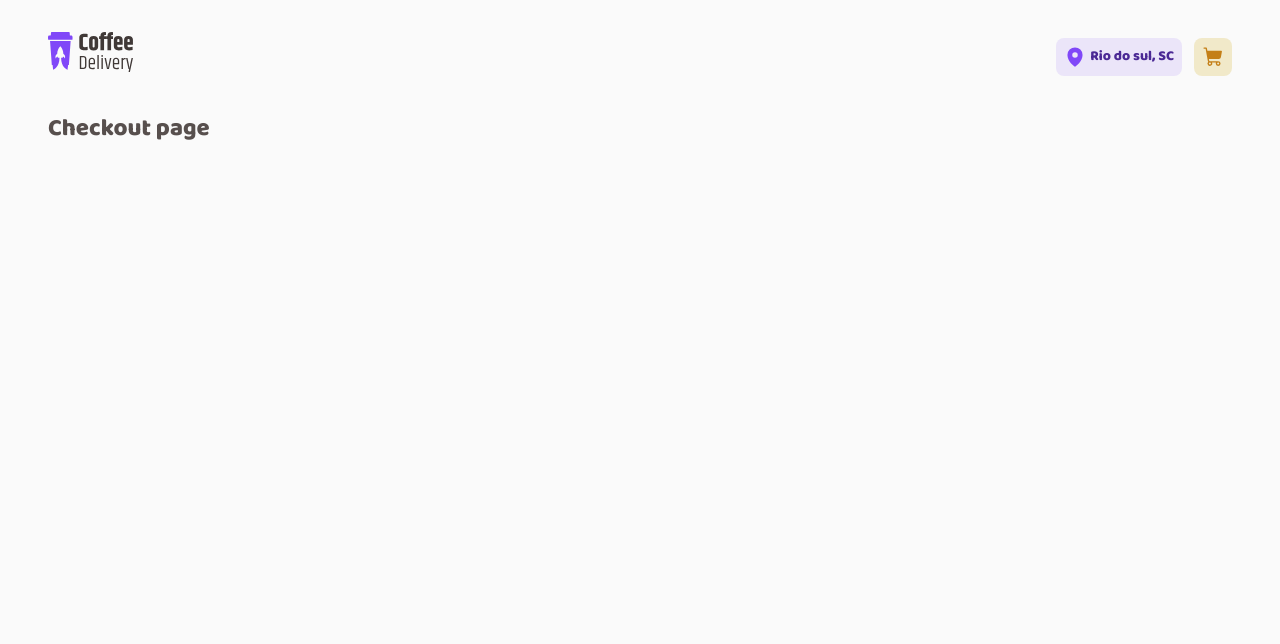
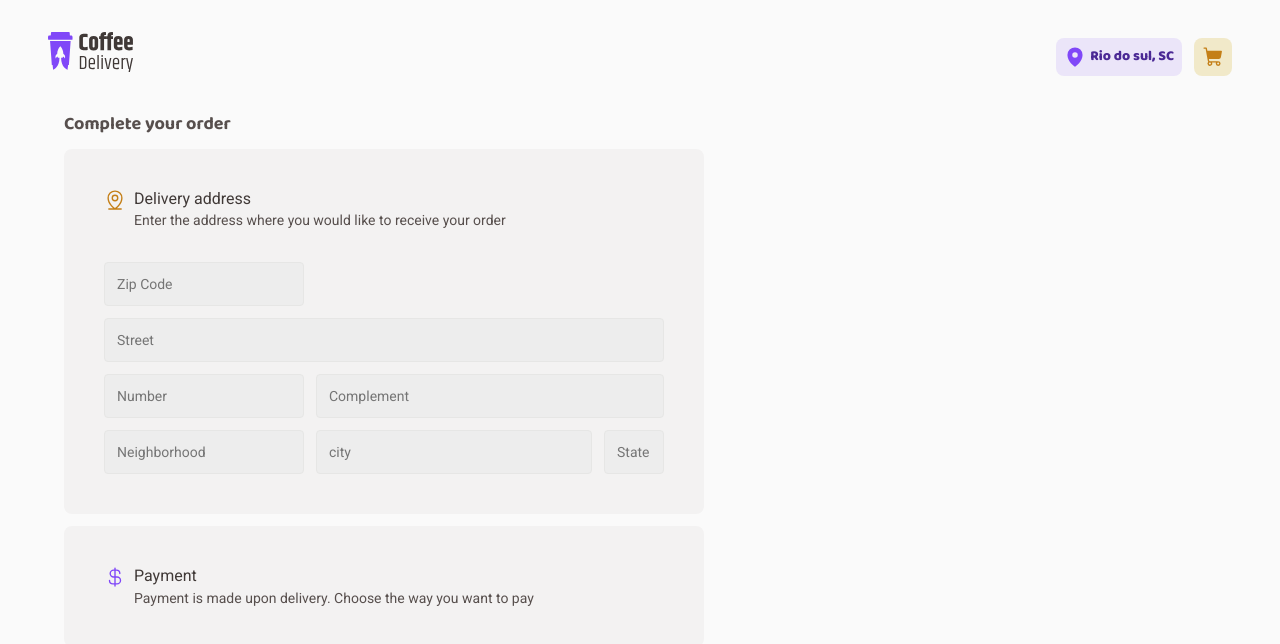
Before and after one commit to gabrielscordeiro/coffee-delivery, a React (Vite) app: page /checkout in a window 1280 px wide. Shown: the top 644 px of the page. Built offline with nearby package versions, Linux system fonts and the light colour scheme.

Commit message:
feat: 🎸 Checkout - Delivery Address component

```diff
--- a/src/components/header/index.tsx
+++ b/src/components/header/index.tsx
@@ -1,5 +1,6 @@
 import { MapPin, ShoppingCart } from '@phosphor-icons/react'
 import { useContext } from 'react'
+import { NavLink } from 'react-router-dom'
 
 import { HeaderContainer, HeaderInfo } from '@/components/header/styles'
 import { CoffeeContext } from '@/contexts/CoffeeContext'
@@ -22,13 +23,14 @@ export function Header() {
                     <MapPin weight="fill" size={22} color="#8047F8" />
                     Rio do sul, SC
                 </div>
-                <div className="headerInfo cart">
+
+                <NavLink to="/checkout" className="headerInfo cart" title="Cart">
                     <ShoppingCart weight="fill" size={22} />
 
                     {!!cartLength && (
                         <div className="cartCount">{cartLength}</div>
                     )}
-                </div>
+                </NavLink>
             </HeaderInfo>
         </HeaderContainer>
     )
--- /dev/null
+++ b/src/pages/Checkout/components/CardHeader/index.tsx
@@ -0,0 +1,21 @@
+import { ReactNode } from 'react'
+
+import { CardHeaderContainer } from './styles.ts'
+
+interface ICheckoutCardHeader {
+    icon: ReactNode
+    title: string
+    subtitle: string
+}
+
+export function CardHeader({icon, title, subtitle}: ICheckoutCardHeader) {
+    return (
+        <CardHeaderContainer>
+            {icon}
+            <div className="titleArea">
+                <h3>{title}</h3>
+                <span className="subtitle">{subtitle}</span>
+            </div>
+        </CardHeaderContainer>
+    )
+}
--- /dev/null
+++ b/src/pages/Checkout/components/CardHeader/styles.ts
@@ -0,0 +1,24 @@
+import { rem } from 'polished'
+import styled from 'styled-components'
+
+import { mixins } from '@/styles/fonts.ts'
+
+export const CardHeaderContainer = styled.div`
+    display: flex;
+    gap: ${rem(8)};
+
+    .titleArea {
+        display: flex;
+        flex-direction: column;
+        gap: ${rem(2)};
+    }
+
+    h3 {
+        ${mixins.fonts.textM}
+        color: ${(props) => props.theme['base-subtitle']};
+    }
+
+    .subtitle {
+        ${mixins.fonts.textS}
+    }
+`
--- /dev/null
+++ b/src/pages/Checkout/components/CheckoutAddress/index.tsx
@@ -0,0 +1,57 @@
+import { MapPinLine } from '@phosphor-icons/react'
+import { useTheme } from 'styled-components'
+
+import { CardHeader } from '@/pages/Checkout/components/CardHeader'
+import { FormAddress } from '@/pages/Checkout/components/CheckoutAddress/style.ts'
+import { BaseCard } from '@/pages/Checkout/style.ts'
+
+export function CheckoutAddress() {
+    const theme = useTheme()
+
+    return (
+        <BaseCard className="checkout-address">
+            <CardHeader
+                icon={<MapPinLine size={22} color={theme['yellow-dark']} />}
+                title="Delivery address"
+                subtitle="Enter the address where you would like to receive your order"
+            />
+
+            <FormAddress>
+                <input
+                    id="zipcode"
+                    placeholder="Zip Code"
+                />
+
+                <input
+                    id="street"
+                    placeholder="Street"
+                />
+
+                <input
+                    id="number"
+                    placeholder="Number"
+                />
+
+                <input
+                    id="complement"
+                    placeholder="Complement"
+                />
+
+                <input
+                    id="neighborhood"
+                    placeholder="Neighborhood"
+                />
+
+                <input
+                    id="city"
+                    placeholder="city"
+                />
+
+                <input
+                    id="state"
+                    placeholder="State"
+                />
+            </FormAddress>
+        </BaseCard>
+    )
+}
--- /dev/null
+++ b/src/pages/Checkout/components/CheckoutAddress/style.ts
@@ -0,0 +1,43 @@
+import { rem } from 'polished'
+import styled from 'styled-components'
+
+import { mixins } from '@/styles/fonts.ts'
+
+export const FormAddress = styled.form`
+    display: flex;
+    flex-wrap: wrap;
+    gap: ${rem(12)};
+    margin-top: ${rem(32)};
+
+    input {
+        padding: 12px;
+        align-items: center;
+        border-radius: 4px;
+        border: 1px solid ${(props) => props.theme['base-button']};
+        background: ${(props) => props.theme['base-input']};
+        color: ${(props) => props.theme['base-label']};
+        ${mixins.fonts.textS}
+
+        &#zipcode,
+        &#number,
+        &#neighborhood {
+            width: ${rem(200)};
+        }
+
+        &#street {
+            width: 100%;
+        }
+
+        &#complement {
+          width: ${rem(348)};
+        }
+
+        &#city {
+            width: ${rem(276)};
+        }
+
+        &#state {
+            width: ${rem(60)};
+        }
+    }
+`
--- /dev/null
+++ b/src/pages/Checkout/components/CheckoutPayment/index.tsx
@@ -0,0 +1,18 @@
+import { CurrencyDollar } from '@phosphor-icons/react'
+import { useTheme } from 'styled-components'
+
+import { CardHeader } from '@/pages/Checkout/components/CardHeader'
+import { BaseCard } from '@/pages/Checkout/style.ts'
+
+export function CheckoutPayment() {
+    const theme = useTheme()
+    return (
+        <BaseCard className="checkout-payment">
+            <CardHeader
+                icon={<CurrencyDollar size={22} color={theme['purple']}/>}
+                title="Payment"
+                subtitle="Payment is made upon delivery. Choose the way you want to pay"
+            />
+        </BaseCard>
+    )
+}
--- a/src/pages/Checkout/index.tsx
+++ b/src/pages/Checkout/index.tsx
@@ -1,5 +1,23 @@
+import { Container } from '@/pages/_layouts/styles.ts'
+import { CheckoutAddress } from '@/pages/Checkout/components/CheckoutAddress'
+import { CheckoutPayment } from '@/pages/Checkout/components/CheckoutPayment'
+import { OrderInfo, OrderSteps } from '@/pages/Checkout/style.ts'
+
 export function Checkout() {
     return (
-        <div>Checkout page</div>
+        <Container>
+            <OrderSteps>
+                <h1>
+                    Complete your order
+                </h1>
+
+                <CheckoutAddress />
+                <CheckoutPayment />
+            </OrderSteps>
+
+            <OrderInfo>
+
+            </OrderInfo>
+        </Container>
     )
 }
--- /dev/null
+++ b/src/pages/Checkout/style.ts
@@ -0,0 +1,25 @@
+import { rem } from 'polished'
+import styled from 'styled-components'
+
+import { mixins } from '@/styles/fonts.ts'
+
+
+export const BaseCard = styled.div`
+    padding: ${rem(40)};
+    background: ${(props) => props.theme['base-card']};
+    border-radius: ${rem(8)};
+`
+
+export const OrderSteps = styled.div`
+    display: flex;
+    flex-direction: column;
+    width: 640px;
+    gap: ${rem(12)};
+
+    h1 {
+      ${mixins.fonts.titleXS}
+    }
+`
+
+export const OrderInfo = styled.div`
+`
```
Also changed, not shown: vercel.json (added).
